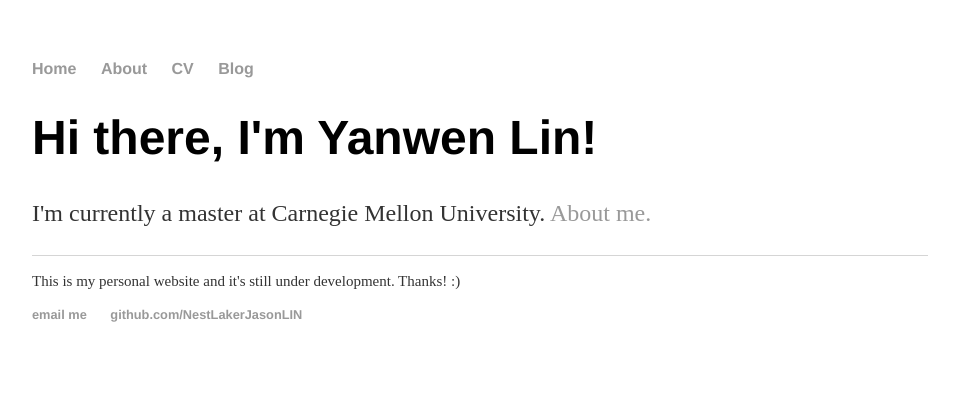
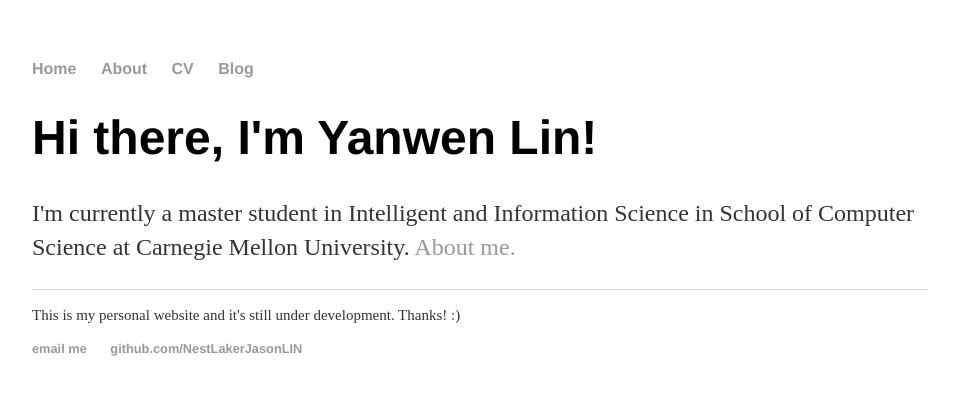
Before and after one commit to NestLakerJasonLIN/NestLakerJasonLIN.github.io, a Jekyll site: the page built from index.html, in a window 1280 px wide. Shown: the top 395 px of the page, without its empty margins (160-1119 px from the left). Built offline with Jekyll 4.4.1, drawn with Linux system fonts in a browser that asks for light colours.

Commit message:
update index

```diff
--- a/index.html
+++ b/index.html
@@ -4,5 +4,5 @@ title: Yanwen Lin
 ---
 <div class="blurb">
 	<h1>Hi there, I'm Yanwen Lin!</h1>
-	<p>I'm currently a master at Carnegie Mellon University. <a href="/about">About me.</a></p>
+	<p>I'm currently a master student in Intelligent and Information Science in School of Computer Science at Carnegie Mellon University. <a href="/about">About me.</a></p>
 </div><!-- /.blurb -->
```
